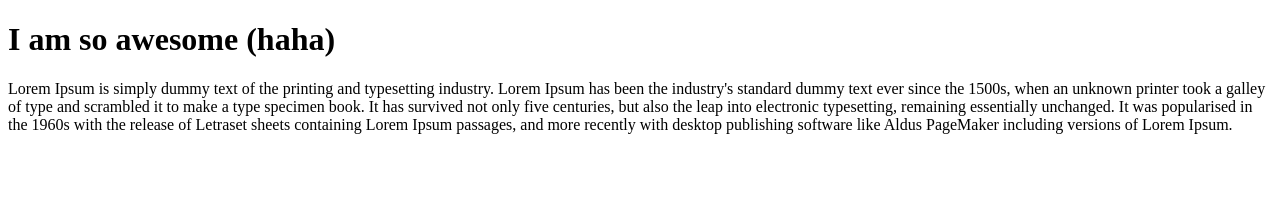
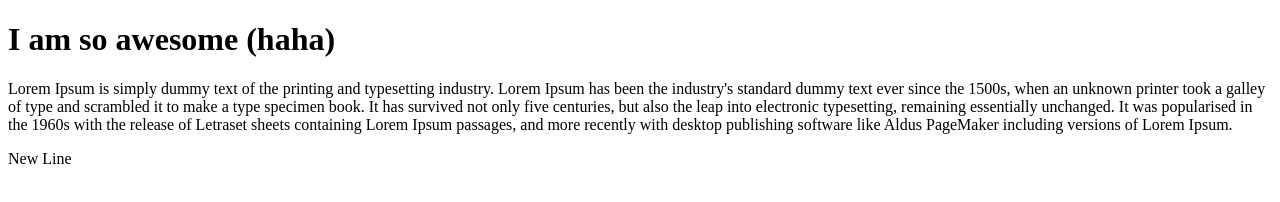
Before and after one commit to kairos11/gitProject, a plain HTML site: page index.html in a window 1280 px wide. Drawn offline with Linux system fonts and the light colour scheme.

Commit message:
Add paragraph index.html
Add p tag on the file

```diff
--- a/index.html
+++ b/index.html
@@ -12,6 +12,9 @@
             with the release of Letraset sheets containing Lorem Ipsum passages, and more recently with
             desktop publishing software like Aldus PageMaker including versions of Lorem Ipsum.
         </p>
+        <p>
+            New Line
+        </p>
 
     </body>
 </html>
```
